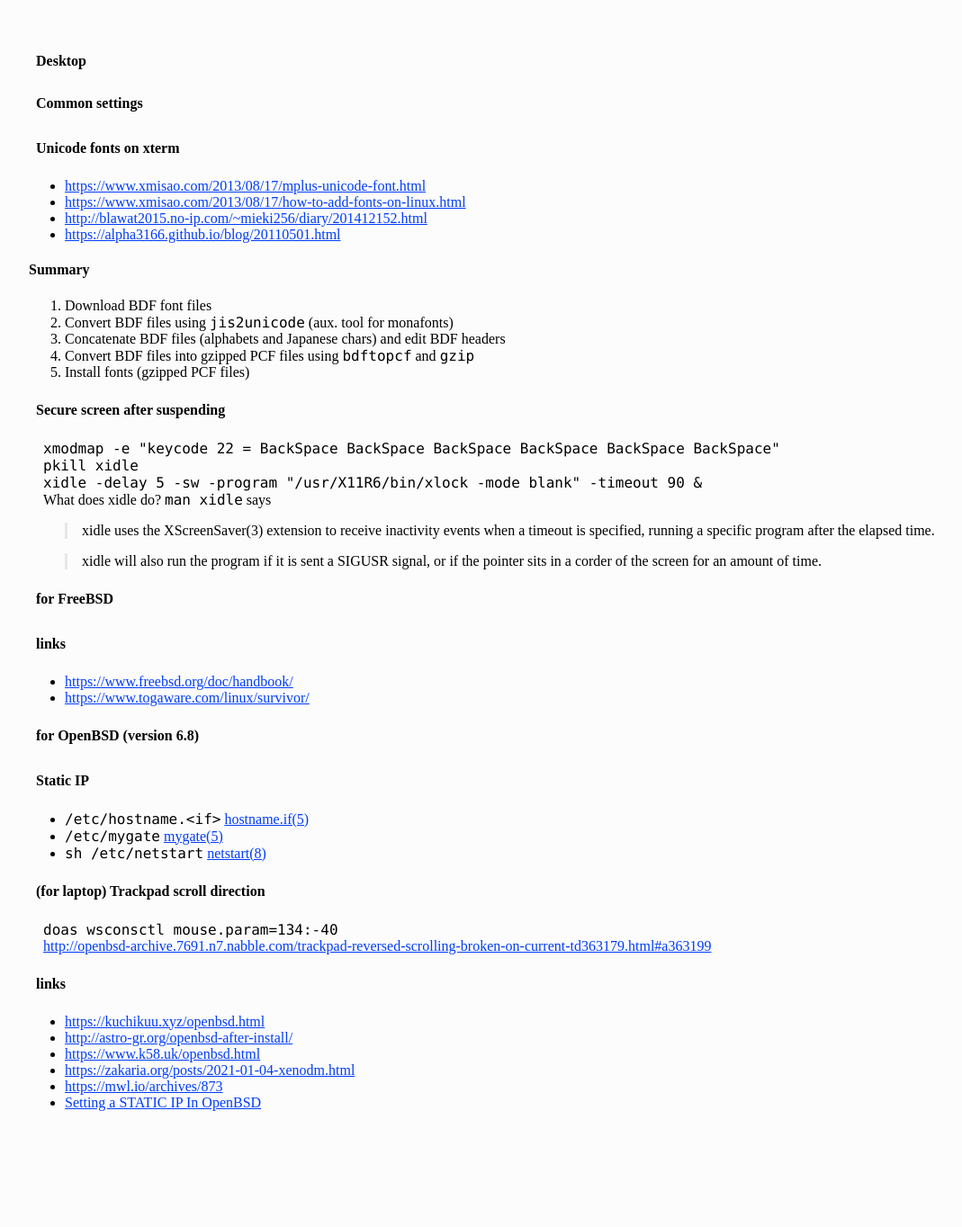
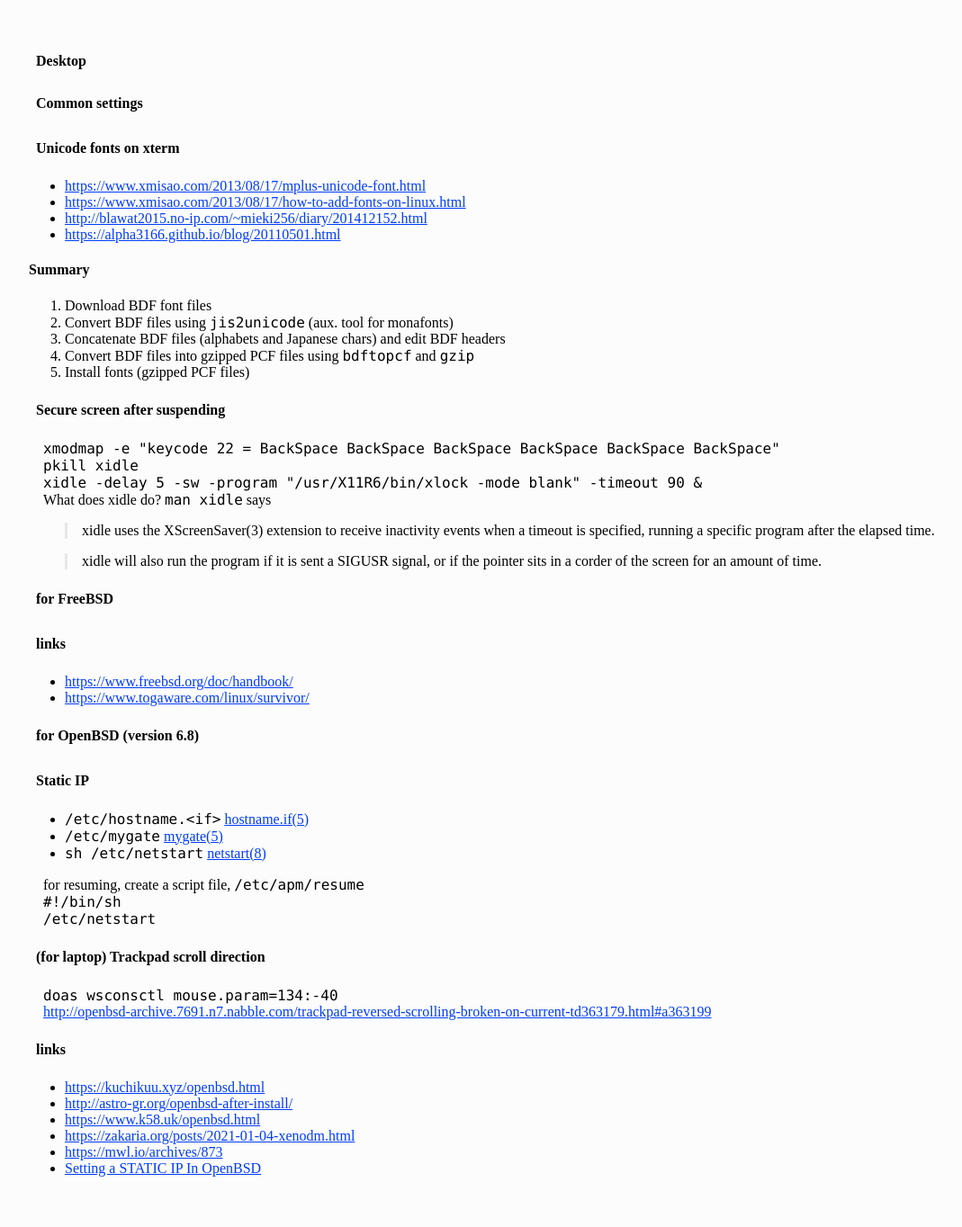
Before and after one commit to f6o/f6o.github.io, a Jekyll site: the page built from desktop.md, in a window 1280 px wide. Shown: the whole page at 90% size, without its empty margins (8-1077 px from the left). Built offline with Jekyll 4.4.1, drawn with Linux system fonts in a browser that asks for light colours; our own code applies the rules of GitHub Pages for plain Markdown files; before the commit the page ends 1291 px from its top, so only the background shows below that.

Commit message:
netstart after resuming

````diff
--- a/desktop.md
+++ b/desktop.md
@@ -54,6 +54,13 @@ What does xidle do? `man xidle` says
 * `/etc/mygate` [mygate(5)](https://man.openbsd.org/mygate.5)
 * `sh /etc/netstart` [netstart(8)](https://man.openbsd.org/netstart.8)
 
+for resuming, create a script file,  `/etc/apm/resume`
+
+```
+#!/bin/sh
+/etc/netstart
+```
+
 ### (for laptop) Trackpad scroll direction
 
 ```
````
